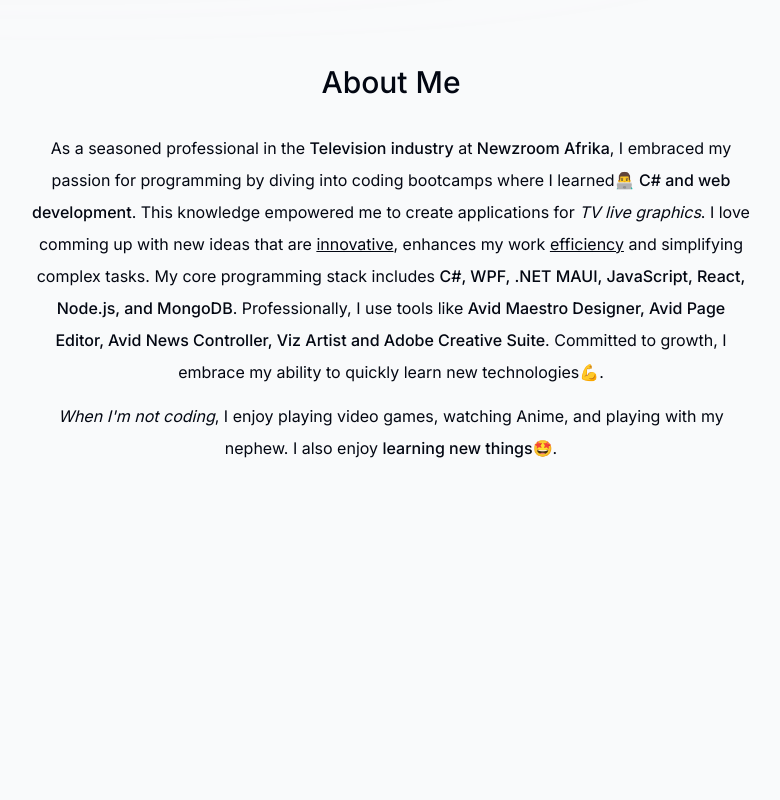
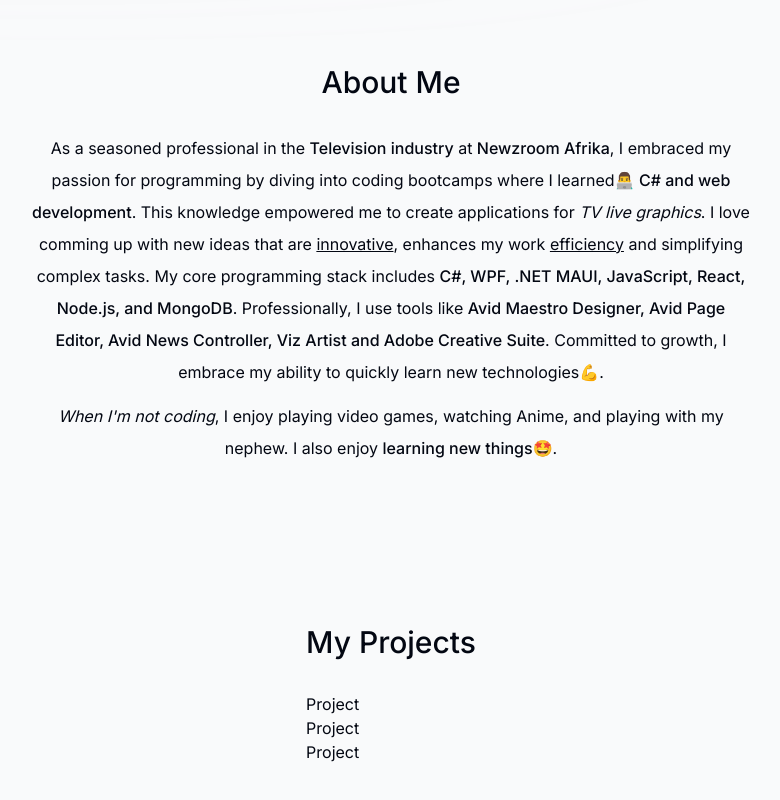
Before and after one commit to Tally2014/portfolio, a Next.js app: page / in a window 1280 px wide. Shown: the part 866-1666 px from the top of the page, without its empty margins (249-1029 px from the left). Before the commit the page ends 1490 px from the top, so only its background shows below. Built offline with nearby package versions, Linux system fonts and the light colour scheme.

Commit message:
add - Create Projects and Project components

```diff
--- a/app/page.tsx
+++ b/app/page.tsx
@@ -1,12 +1,14 @@
 import Intro from '@/components/Intro';
 import SectionDivider from '@/components/SectionDivider';
 import About from '@/components/About';
+import Projects from '@/components/Projects';
 export default function Home() {
   return (
     <main className="flex flex-col items-center px-4">
       <Intro/>
       <SectionDivider/>
       <About/>
+      <Projects/>
     </main>
   )
 }
--- /dev/null
+++ b/components/Project.tsx
@@ -0,0 +1,7 @@
+import React from 'react'
+
+export default function Project() {
+  return (
+    <div>Project</div>
+  )
+}
--- /dev/null
+++ b/components/Projects.tsx
@@ -0,0 +1,20 @@
+"use client";
+import React from 'react'
+import SectionHeading from "./SectionHeading";
+import Project from './Project';
+import { projectsData } from "@/lib/data";
+
+export default function Projects() {
+  return (
+    <section id="projects" className="scroll-mt-28 mb-28">
+        <SectionHeading>My projects</SectionHeading>
+        <div>
+            {projectsData.map((project, index) =>(
+              <React.Fragment key={index}>
+                <Project />
+              </React.Fragment>
+            ))}
+        </div>
+    </section>
+  )
+}
```
